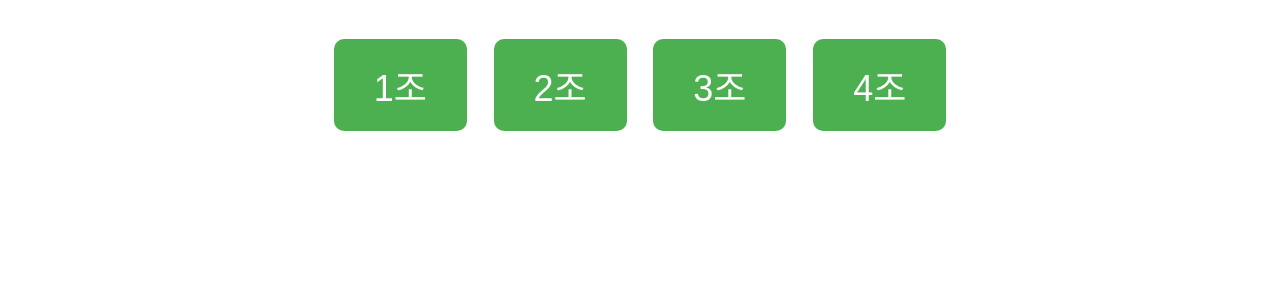
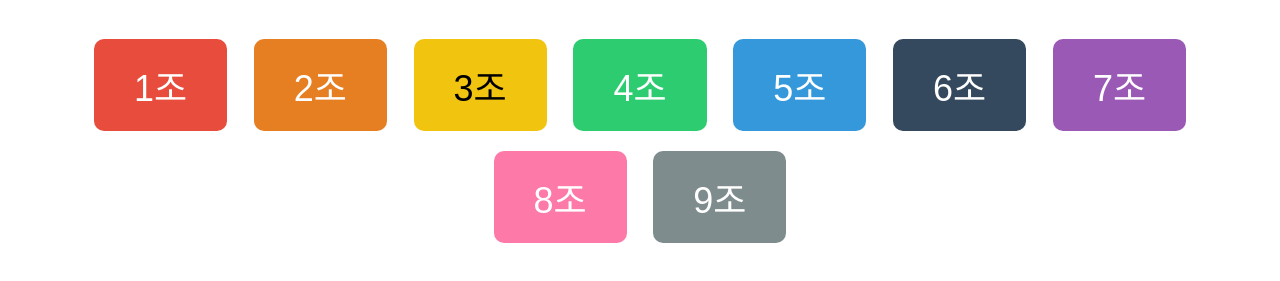
Before and after one commit to iltaekim/hessed_minigame, a plain HTML site: page index.html in a window 1280 px wide. Shown: the part 173-454 px from the top of the page. Drawn offline with Linux system fonts and the light colour scheme.

Commit message:
index.html

```diff
--- a/index.html
+++ b/index.html
@@ -15,28 +15,42 @@
       margin: 10px;
       padding: 20px 40px;
       font-size: 1.5em;
-      background-color: #4CAF50;
       color: white;
       border: none;
       border-radius: 10px;
       cursor: pointer;
     }
     .team-btn:hover {
-      background-color: #45a049;
+      opacity: 0.9;
     }
+    .team-1 { background-color: #e74c3c; }  /* 빨강 */
+    .team-2 { background-color: #e67e22; }  /* 주황 */
+    .team-3 { background-color: #f1c40f; color: #000; }  /* 노랑 */
+    .team-4 { background-color: #2ecc71; }  /* 초록 */
+    .team-5 { background-color: #3498db; }  /* 파랑 */
+    .team-6 { background-color: #34495e; }  /* 남색 */
+    .team-7 { background-color: #9b59b6; }  /* 보라 */
+    .team-8 { background-color: #fd79a8; }  /* 핑크 */
+    .team-9 { background-color: #7f8c8d; }  /* 회색 */
   </style>
 </head>
 <body>
   <h1>당신의 조를 선택하세요</h1>
   <div>
-    <button class="team-btn" onclick="goToGame(1)">1조</button>
-    <button class="team-btn" onclick="goToGame(2)">2조</button>
-    <button class="team-btn" onclick="goToGame(3)">3조</button>
-    <button class="team-btn" onclick="goToGame(4)">4조</button>
+    <button class="team-btn team-1" onclick="goToGame(1)">1조</button>
+    <button class="team-btn team-2" onclick="goToGame(2)">2조</button>
+    <button class="team-btn team-3" onclick="goToGame(3)">3조</button>
+    <button class="team-btn team-4" onclick="goToGame(4)">4조</button>
+    <button class="team-btn team-5" onclick="goToGame(5)">5조</button>
+    <button class="team-btn team-6" onclick="goToGame(6)">6조</button>
+    <button class="team-btn team-7" onclick="goToGame(7)">7조</button>
+    <button class="team-btn team-8" onclick="goToGame(8)">8조</button>
+    <button class="team-btn team-9" onclick="goToGame(9)">9조</button>
   </div>
 
   <script>
     function goToGame(teamId) {
+      localStorage.setItem('selectedTeam', teamId);
       window.location.href = `game.html?team=${teamId}`;
     }
   </script>
```
